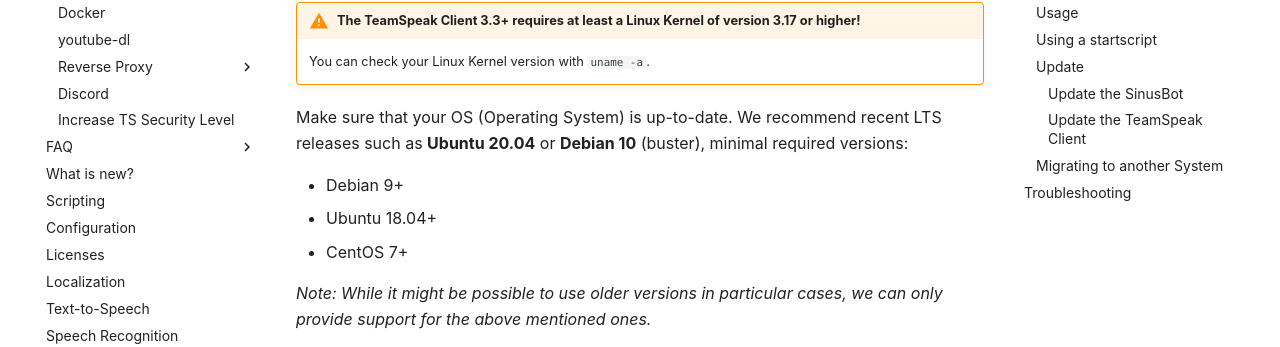
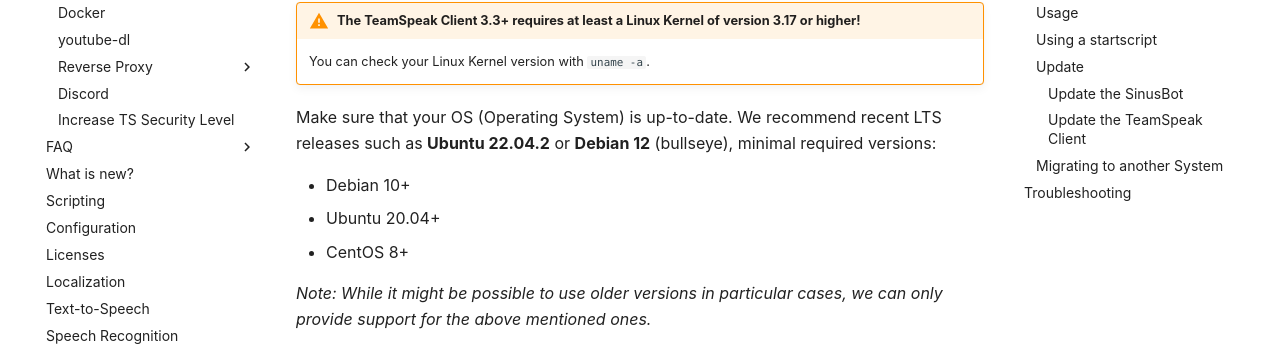
Before and after one commit to SinusBot/docs, an MkDocs documentation site: the page built from docs/installation/linux.md, in a window 1280 px wide and 900 px high. Shown: the part 233-580 px from the top of the window. Built offline with MkDocs 1.6.1 and Material for MkDocs 9.7.7, drawn with Linux system fonts in a browser that asks for light colours; comment, search, counter and statistics services are not loaded.

Commit message:
docs: bump minimal linux version to avoid problems (#32)

```diff
--- a/docs/installation/linux.md
+++ b/docs/installation/linux.md
@@ -4,11 +4,11 @@
     You can check your Linux Kernel version with `uname -a`.
 
 Make sure that your OS (Operating System) is up-to-date.
-We recommend recent LTS releases such as **Ubuntu 20.04** or **Debian 10** (buster), minimal required versions:
+We recommend recent LTS releases such as **Ubuntu 22.04.2** or **Debian 12** (bullseye), minimal required versions:
 
-- Debian 9+
-- Ubuntu 18.04+
-- CentOS 7+
+- Debian 10+
+- Ubuntu 20.04+
+- CentOS 8+
 
 *Note: While it might be possible to use older versions in particular cases, we can only provide support for the above mentioned ones.*
 
```
